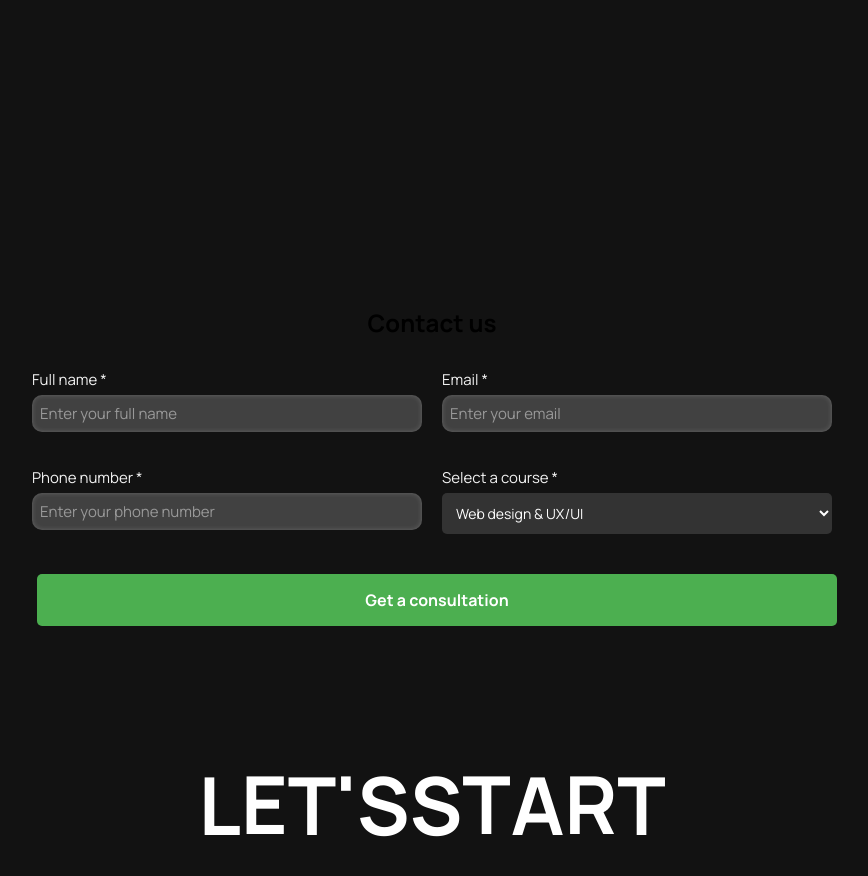
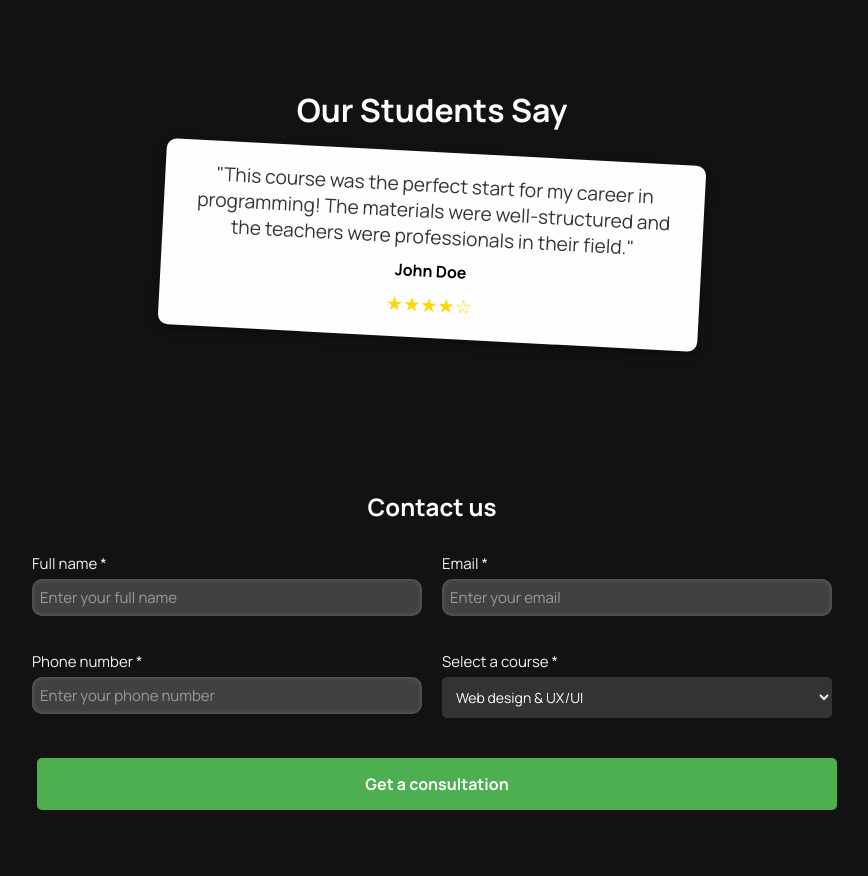
Before and after one commit to YachavarapuKarthik/wyrestack, a React (Vite) app in the folder client/: page / in a window 1280 px wide. Shown: the part 1854-2730 px from the top of the page, without its empty margins (208-1076 px from the left). Built offline with nearby package versions, Linux system fonts and the light colour scheme.

Commit message:
4 sections

```diff
--- a/client/src/components/landing-page/LandingPage.tsx
+++ b/client/src/components/landing-page/LandingPage.tsx
@@ -1,10 +1,10 @@
 import Header from "../header/Header";
 import Contact from "./contact";
 import Courses from "./Courses";
-import Footer from "./Footer";
+import Footer from "./footer";
 import Home from "./Home";
 import OurServices from "./OurServices";
-// import Testinomials from "./Testinomials";
+import Testinomials from "./Testinomials";
 import "../../css/landing-page-css/NavBar.css"
 import "../../css/landing-page-css/Home.css"
 import "../../css/landing-page-css/OurServices.css"
@@ -21,7 +21,7 @@ function LandingPage(){
         <OurServices/>
 
         <Courses/>
-        {/* <Testinomials/> */}
+        <Testinomials/>
         <Contact/>
 
         <Footer/>
--- a/client/src/css/landing-page-css/Contact.css
+++ b/client/src/css/landing-page-css/Contact.css
@@ -7,12 +7,14 @@
     flex-direction: column;
     align-items: center;
     justify-content: center;
-    height: 100vh; /* Full-screen height */
+    height: 120vh; /* Full-screen height */
     gap: 30px; /* Space between h1 and form */
     position: relative;
     overflow: hidden; /* Ensure animation is within bounds */
   }
-
+  .contact-section h1{
+    color:#fff;
+  }
   .contact-form {
     width: 100%;
     max-width: 800px;
```
